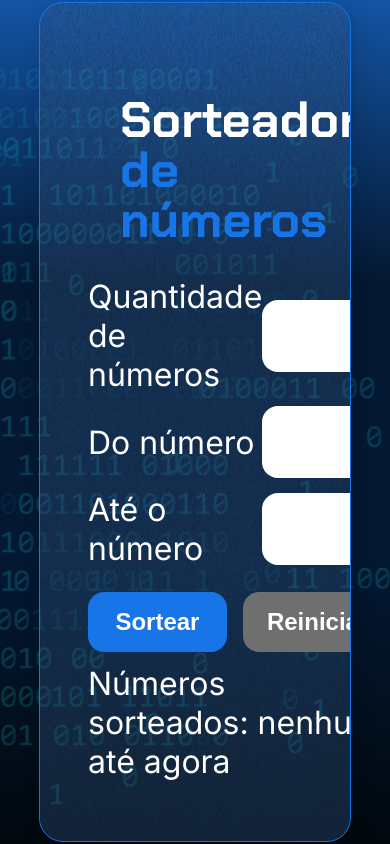
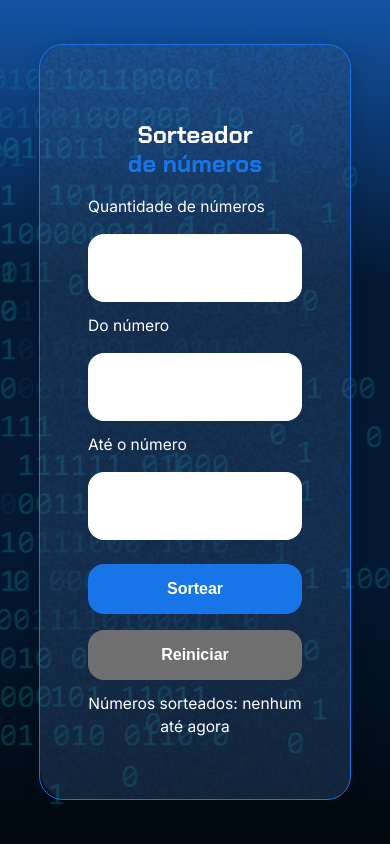
Before and after one commit to Vhcmorais/Aplicacoes_JavaScript, a plain HTML site: page Sorteador_Numeros/index.html in a window 390 px wide. Drawn offline with Linux system fonts and the light colour scheme.

Commit message:
alterando responsividade style.css

```diff
--- a/Sorteador_Numeros/style.css
+++ b/Sorteador_Numeros/style.css
@@ -7,7 +7,7 @@
 
 body {
     background: linear-gradient(#1354A5 0%, #041832 33.33%, #041832 66.67%, #01080E 100%);
-    height: 100vh;
+    min-height: 100vh;
     display: flex;
     align-items: center;
     justify-content: center;
@@ -29,19 +29,23 @@ body::before {
     width: 80%;
     min-height: 50vh;
     display: flex;
+    flex-wrap: wrap;
     align-items: center;
     justify-content: space-between;
     border-radius: 24px;
     border: 1px solid #1875E8;
     box-shadow: 4px 4px 20px 0px rgba(1, 8, 14, 0.15);
     background-image: url("img/Ruido.png");
-    background-size: 100% 100%;
+    background-size: cover;
     position: relative;
     overflow: hidden;
+    padding: 2rem;
+    gap: 1rem;
 }
 
 .container__conteudo {
     display: flex;
+    flex: 1;
     align-items: center;
     position: relative;
     width: 100%;
@@ -49,7 +53,7 @@ body::before {
 
 .container__informacoes {
     flex: 1;
-    padding: 3rem;
+    padding: 2rem;
 }
 
 .container__texto {
@@ -61,7 +65,6 @@ body::before {
 .container__texto-azul {
     color: #1875E8;
     display: block;
-
 }
 
 .container__campo {
@@ -69,17 +72,19 @@ body::before {
     align-items: center;
     justify-content: space-between;
     margin-bottom: 12px;
+    flex-wrap: wrap;
+    gap: 1rem;
 }
 
 .container__input {
-    width: 130px;
-    height: 72px;
+    width: clamp(100px, 20vw, 200px);
+    height: clamp(50px, 8vh, 80px);
     border-radius: 16px;
     background-color: #FFF;
     border: none;
     color: #1875E8;
-    padding: 2rem;
-    font-size: 24px;
+    padding: 1.5rem;
+    font-size: clamp(1rem, 2vw, 1.5rem);
     font-weight: 700;
     font-family: 'Inter', sans-serif;
 }
@@ -88,14 +93,16 @@ body::before {
     display: flex;
     flex-direction: row;
     gap: 1em;
+    flex-wrap: wrap;
 }
 
 .container__botao {
     border-radius: 16px;
     background: #1875E8;
     padding: 16px 24px;
-    font-size: 24px;
-    width: 100%;
+    font-size: clamp(1rem, 2vw, 1.5rem);
+    flex: 1;
+    min-width: 150px;
     font-weight: 700;
     border: none;
     cursor: pointer;
@@ -105,8 +112,9 @@ body::before {
     border-radius: 16px;
     background: #6f6f70;
     padding: 16px 24px;
-    font-size: 24px;
-    width: 100%;
+    font-size: clamp(1rem, 2vw, 1.5rem);
+    flex: 1;
+    min-width: 150px;
     font-weight: 700;
     border: none;
     cursor: not-allowed;
@@ -114,20 +122,18 @@ body::before {
 
 h1 {
     font-family: 'Chakra Petch', sans-serif;
-    font-size: 72px;
-    font-style: normal;
+    font-size: clamp(2rem, 5vw, 4.5rem); /* Responsivo */
     font-weight: 700;
-    line-height: 100%;
-    padding: 2rem;
+    line-height: 1.2;
+    padding: 1rem 0;
 }
 
 .texto__paragrafo {
     color: #FFF;
-    font-family: 'Inter';
-    font-size: 32px;
-    font-style: normal;
+    font-family: 'Inter', sans-serif;
+    font-size: clamp(1rem, 2vw, 2rem);
     font-weight: 400;
-    line-height: normal;
+    line-height: 1.5;
 }
 
 .container__imagem-pessoa {
@@ -140,12 +146,48 @@ button:disabled {
     background-color: gray;
 }
 
+/* ======== MEDIA QUERIES ======== */
+
+/* até 1250px → esconde imagem */
 @media screen and (max-width: 1250px) {
     .container__imagem-pessoa {
         display: none;
     }
+}
+
+/* Tablets (até 992px) */
+@media screen and (max-width: 992px) {
+    .container {
+        flex-direction: column;
+        text-align: center;
+    }
+
+    .container__botoes {
+        flex-direction: column;
+        width: 100%;
+    }
+
+    .container__botao,
+    .container__botao-desabilitado {
+        width: 100%;
+    }
+}
+
+/* Celulares (até 576px) */
+@media screen and (max-width: 576px) {
+    .container__informacoes {
+        padding: 1rem;
+    }
 
     h1 {
-        font-size: 50px;
+        font-size: clamp(1.5rem, 6vw, 2rem);
+    }
+
+    .texto__paragrafo {
+        font-size: clamp(0.9rem, 4vw, 1.2rem);
+    }
+
+    .container__input {
+        width: 100%;
     }
 }
```
